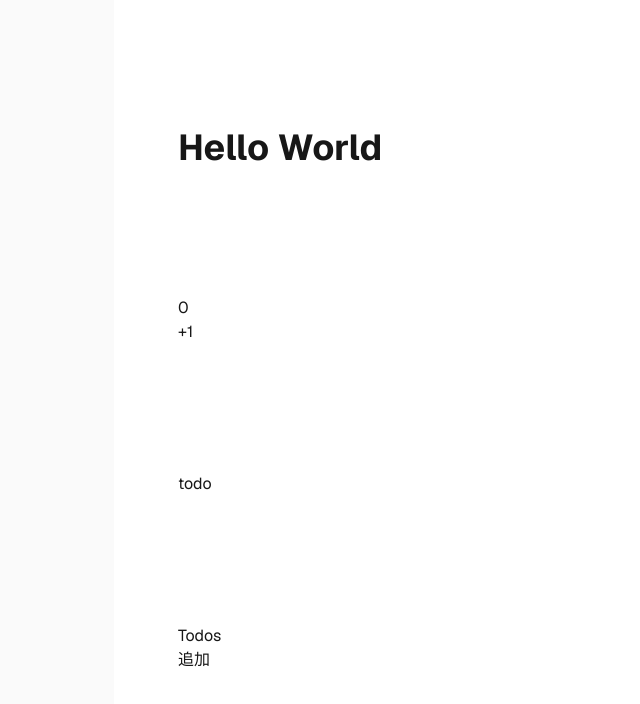
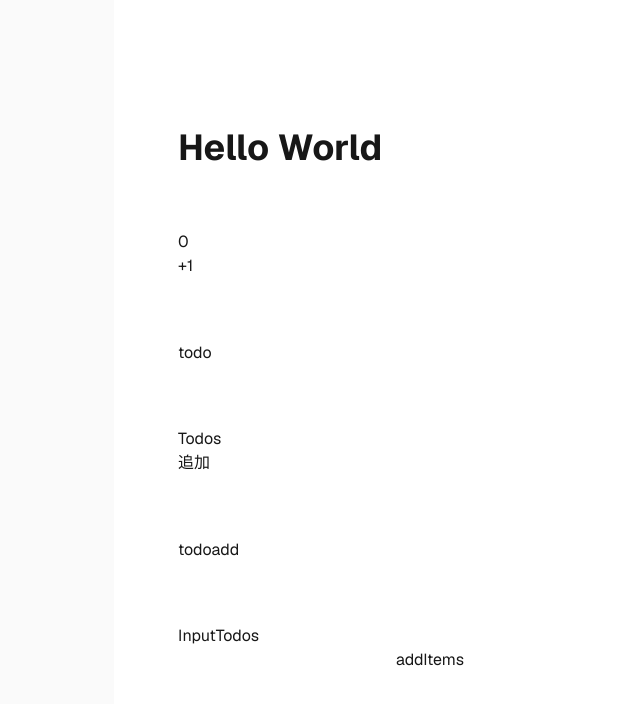
Before and after one commit to gogle184/pnpm_app, a Next.js app: page / in a window 1280 px wide. Shown: the top 704 px of the page, without its empty margins (142-782 px from the left). Built offline with nearby package versions, Linux system fonts and the light colour scheme.

Commit message:
add: formtext

```diff
--- a/app/page.tsx
+++ b/app/page.tsx
@@ -1,5 +1,6 @@
 import Counts from "@/features/counts/components/counts";
 import Todo from "@/features/counts/components/todo";
+import InputTodo from "@/features/counts/components/input";
 
 export default function Home() {
   return (
@@ -10,6 +11,9 @@ export default function Home() {
 
         <h1>todo</h1>
         <Todo/>
+
+        <h1>todoadd</h1>
+        <InputTodo />
       </main>
     </div>
   );
--- /dev/null
+++ b/features/counts/components/input.tsx
@@ -0,0 +1,33 @@
+'use client'
+
+import { useState } from "react"
+
+export default function InputTodo() {
+    const [items, setItems] = useState<string[]>([])
+    const [text, setText]= useState('')
+
+    const addItems = () => {
+        if (text=='') return
+        setItems([...items, text])
+        setText('')
+    }
+
+    return(
+        <div>
+            <p>InputTodos</p>
+            <input
+            type='text'
+            value={text}
+            onChange={(e) => setText(e.target.value)}
+            />
+
+            <button onClick={addItems}>addItems</button>
+
+        <ul>
+            {items.map((item, index)=>(
+                <li key={index}>{item}</li>
+            ))}
+        </ul>
+        </div>
+    )
+}
```
